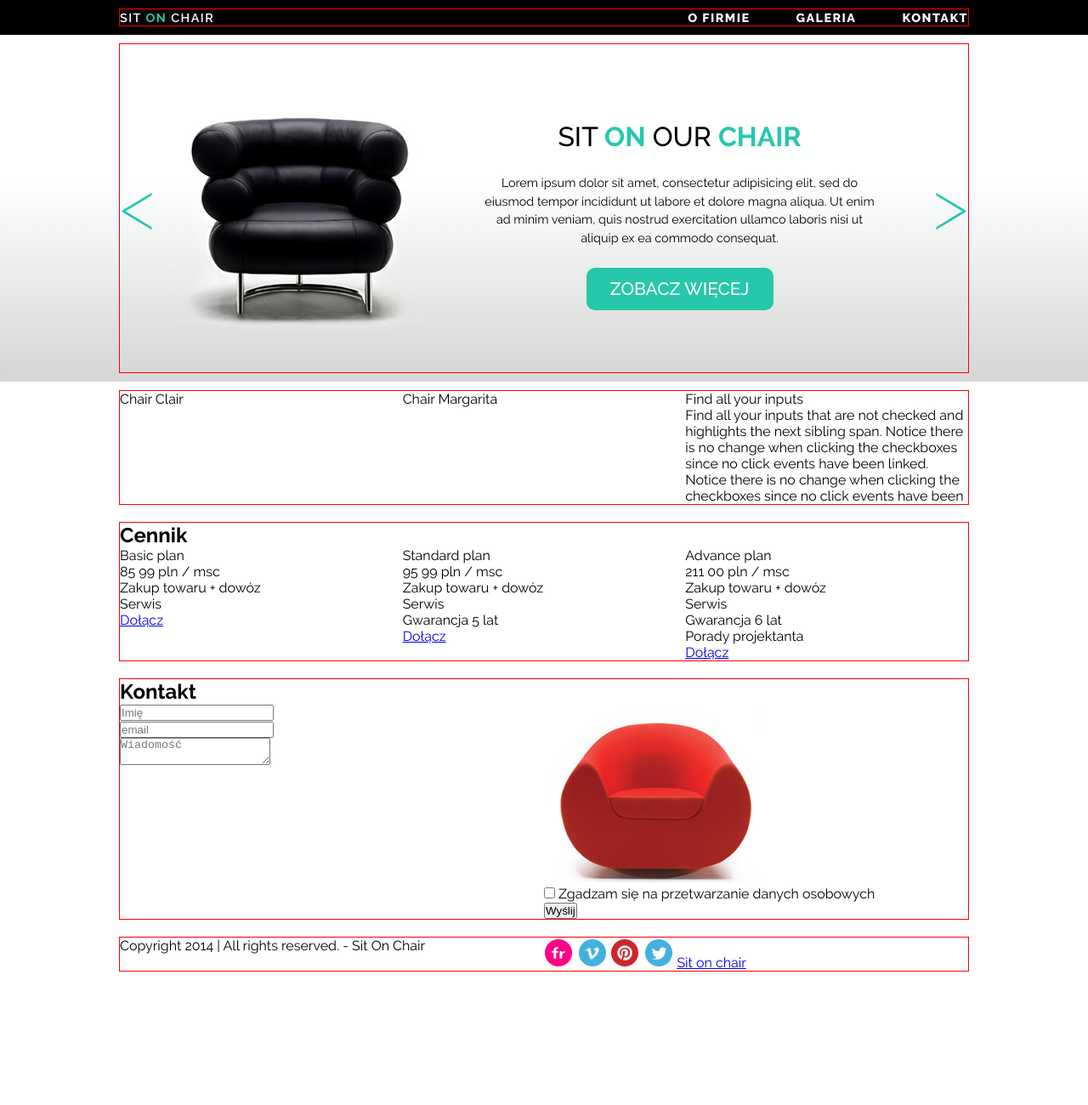
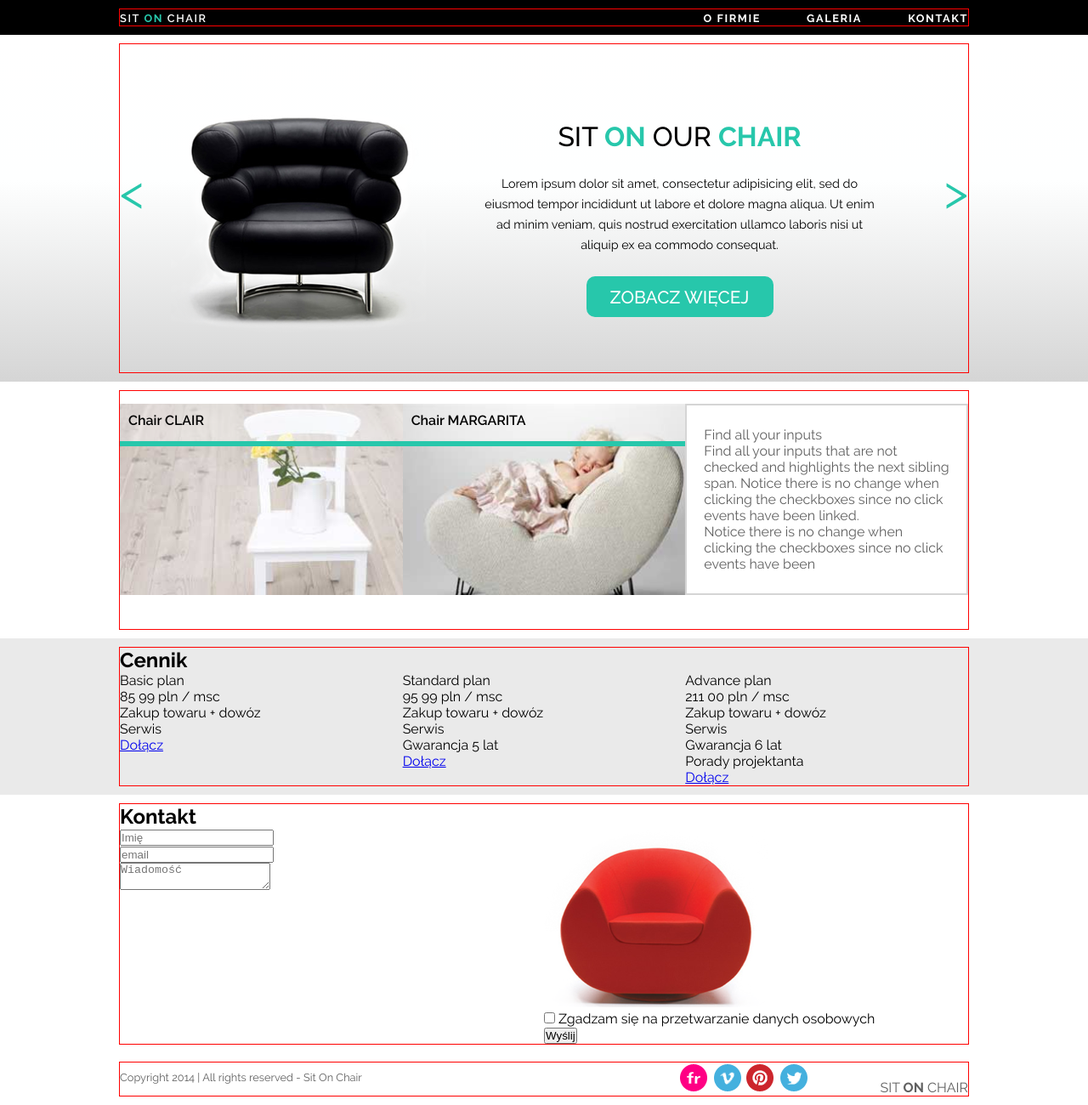
Before and after one commit to magdalenazielinska/Sit-on-chair, a plain HTML site: page index.html in a window 1280 px wide. Shown: the whole page at 85% size. Before the commit the page ends 1153 px from the top, so only its background shows below. Drawn offline with Linux system fonts and the light colour scheme.

Commit message:
Update header, slider and footer

```diff
--- a/css/style.css
+++ b/css/style.css
@@ -145,11 +145,11 @@ body {
 
 .site-header .header-logo {
   color: #fff;
-  font-size: 0.9em;
+  font-size: 0.8rem;
   font-weight: 600;
   text-transform: uppercase;
   text-decoration: none;
-  letter-spacing: 0.1em;
+  letter-spacing: 0.1rem;
   display: inline-block;
 }
 
@@ -158,17 +158,21 @@ body {
   font-weight: bold;
 }
 
-.site-menu {
+.site-header .site-menu {
   text-align: right;
 }
 
 .site-menu a {
   color: #fff;
-  font-size: 0.9em;
-  font-weight: 800;
+  font-size: 0.8rem;
+  font-weight: bold;
   text-transform: uppercase;
   text-decoration: none;
-  letter-spacing: 0.1em;
+  letter-spacing: 0.1rem;
+}
+
+.site-menu a:hover {
+  color: #27c7ab;
 }
 
 .site-menu li {
@@ -180,10 +184,10 @@ body {
   padding-right: 0;
 }
 
-/* Main site */
+/* Slider */
 
-.site-main {
-  background-color: #d5d5d5;
+.site-slider {
+  background-color: #eaeaea;
   background: -moz-linear-gradient(top, #ffffff 0%, #feffff 42%, #d5d5d5 100%);
   background: -webkit-linear-gradient(top, #ffffff 0%,#feffff 42%,#d5d5d5 100%);
   background: linear-gradient(to bottom, #ffffff 0%,#feffff 42%,#d5d5d5 100%);
@@ -191,76 +195,168 @@ body {
 
 }
 
-.site-main .container {
+.site-slider .container {
   text-align: center;
   position: relative;
   padding-bottom: 10px;
 }
 
-.site-main img {
+.site-slider img {
   padding-top: 35px;
   margin-left: -80px;
   height: 100%;
 }
 
-.site-main .column:nth-child(3) {
+.site-slider .column:nth-child(3) {
   padding-top: 90px;
   padding-right: 40px;
   margin-left: -70px;
 }
 
-.site-main h1 {
+.site-slider h1 {
   color: #000;
-  font-size: 2em;
+  font-size: 2rem;
   font-weight: 500;
   text-transform: uppercase;
 }
 
-.site-main h1>span {
+.site-slider h1>span {
   color: #27c7ab;
   font-weight: bold;
 }
 
-.site-main .main-paragraph {
+.site-slider .slider-paragraph {
   color: #000;
-  font-size: 0.9em;
+  font-size: 0.9rem;
   margin: 25px 0;
-  line-height: 1.5em;
+  line-height: 1.5rem;
 }
 
-.site-main a {
+.site-slider a {
   color: #fff;
-  font-size: 1.3em;
+  font-size: 1.3rem;
   font-weight: 500;
   text-transform: uppercase;
   text-decoration: none;
 }
 
-.site-main .button {
+.site-slider .button {
   background-color: #27c7ab;
   border-radius: 10px;
   padding-top: 12px;
   width: 220px;
-  height: 2.4em;
+  height: 3rem;
   display: inline-block;
 }
 
-.site-main .next {
+.site-slider .button:hover {
+  background-color: #93e3d5;
+}
+
+.site-slider .next, .site-slider .previous {
   color: #27c7ab;
-  font-size: 4em;
-  font-weight: 200;
+  font-size: 3.5rem;
+  font-weight: 400;
   display: block;
   position: absolute;
   top: 140px;
+}
+
+.site-slider .next {
   right: 0;
 }
 
-.site-main .previous {
-  color: #27c7ab;
-  font-size: 4em;
-  font-weight: 200;
-  display: block;
-  position: absolute;
-  top: 140px;
+.site-slider .previous {
   left: 0;
 }
+
+.next:hover, .previous:hover {
+  color: #93e3d5;
+}
+
+/* Offer */
+
+.site-offer {
+  background-color: #fff;
+}
+
+.site-offer .row {
+  margin-top: 15px;
+  margin-bottom: 40px;
+}
+
+.site-offer .chair-clair {
+  background-image: url("../images/box1_img.jpg");
+  background-repeat: no-repeat;
+  background-position: center;
+  background-size: cover;
+  height: 225px;
+  margin: 0 auto;
+  position: relative;
+}
+
+.site-offer .chair-margarita {
+  background-image: url("../images/box2_img.jpg");
+  background-size: cover;
+  height: 225px;
+  margin: 0 auto;
+  position: relative;
+}
+
+.site-offer .span-chair {
+  text-transform: uppercase;
+}
+
+.site-offer .inputs {
+  border: 2px solid #d5d5d5;
+  padding: 25px 20px;
+  color: #606060;
+}
+
+.chair-clair .p-title, .chair-margarita .p-title {
+  font-weight: 600;
+  background-color: rgba(256, 256, 256, 0.4);
+  border-bottom: 6px solid #27c7ab;
+  height: 50px;
+  padding: 10px;
+  position: absolute:
+  bottom: 10px;
+}
+
+/* Pricelist */
+
+.site-pricelist {
+  background-color: #eaeaea;
+}
+
+/* Contact */
+
+
+/* Footer */
+
+.site-footer {
+  background-color: #fff;
+  color: #606060;
+}
+
+.site-footer .footer-copy {
+  padding-top: 10px;
+  font-size: 0.8rem;
+}
+
+.site-footer .footer-social {
+  text-align: right;
+}
+
+.footer-social .footer-logo {
+  color: #606060;
+  text-decoration: none;
+  text-transform: uppercase;
+  font-size: 1rem;
+  display: inline-block;
+  padding-left: 80px;
+}
+
+.footer-logo .span-logo {
+  font-weight: bold;
+}
--- a/index.html
+++ b/index.html
@@ -24,7 +24,7 @@
       </div>
     </div>
   </header>
-  <section class="site-main clearfix">
+  <section class="site-slider clearfix">
     <div class="container">
       <div class="row layout-2-col">
         <a href="#"><span class="previous">&lt;</span></a>
@@ -33,7 +33,7 @@
         </div>
         <div class="column">
           <h1>Sit <span>on</span> our <span>chair</span></h1>
-          <p class="main-paragraph">Lorem ipsum dolor sit amet, consectetur adipisicing elit, sed do eiusmod tempor incididunt ut labore et dolore magna aliqua. Ut enim ad minim veniam, quis nostrud exercitation ullamco laboris nisi ut aliquip ex ea commodo consequat.</p>
+          <p class="slider-paragraph">Lorem ipsum dolor sit amet, consectetur adipisicing elit, sed do eiusmod tempor incididunt ut labore et dolore magna aliqua. Ut enim ad minim veniam, quis nostrud exercitation ullamco laboris nisi ut aliquip ex ea commodo consequat.</p>
           <a href="#" class="button">Zobacz więcej</a>
         </div>
         <a href="#"><span class="next">&gt;</span></a>
@@ -44,10 +44,10 @@
     <div class="container">
       <div class="row layout-3-col">
         <div class="column chair-clair">
-          <p class="p-title">Chair Clair</p>
+          <p class="p-title">Chair <span class="span-chair">Clair</span></p>
         </div>
         <div class="column chair-margarita">
-          <p class="p-title">Chair Margarita</p>
+          <p class="p-title">Chair <span class="span-chair">Margarita</span></p>
         </div>
         <div class="column inputs">
           <p class="p-title">Find all your inputs</p>
@@ -57,7 +57,7 @@
       </div>
     </div>
   </section>
-  <section class="pricelist clearfix">
+  <section class="site-pricelist clearfix">
     <div class="container">
       <div class="row layout-3-col">
         <h2>Cennik</h2>
@@ -88,7 +88,7 @@
       </div>
     </div>
   </section>
-  <section class="contact clearfix">
+  <section class="site-contact clearfix">
     <div class="container">
       <div class="row layout-2-col">
         <h2>Kontakt</h2>
@@ -122,7 +122,7 @@
     <div class="container">
       <div class="row layout-2-col">
         <div class="column footer-copy">
-          Copyright 2014 | All rights reserved. - Sit On Chair
+          Copyright 2014 | All rights reserved - Sit On Chair
         </div>
         <div class="column footer-social">
           <a href="#"><img src="images/flickr.png" alt="Flickr logo"></a>
```
